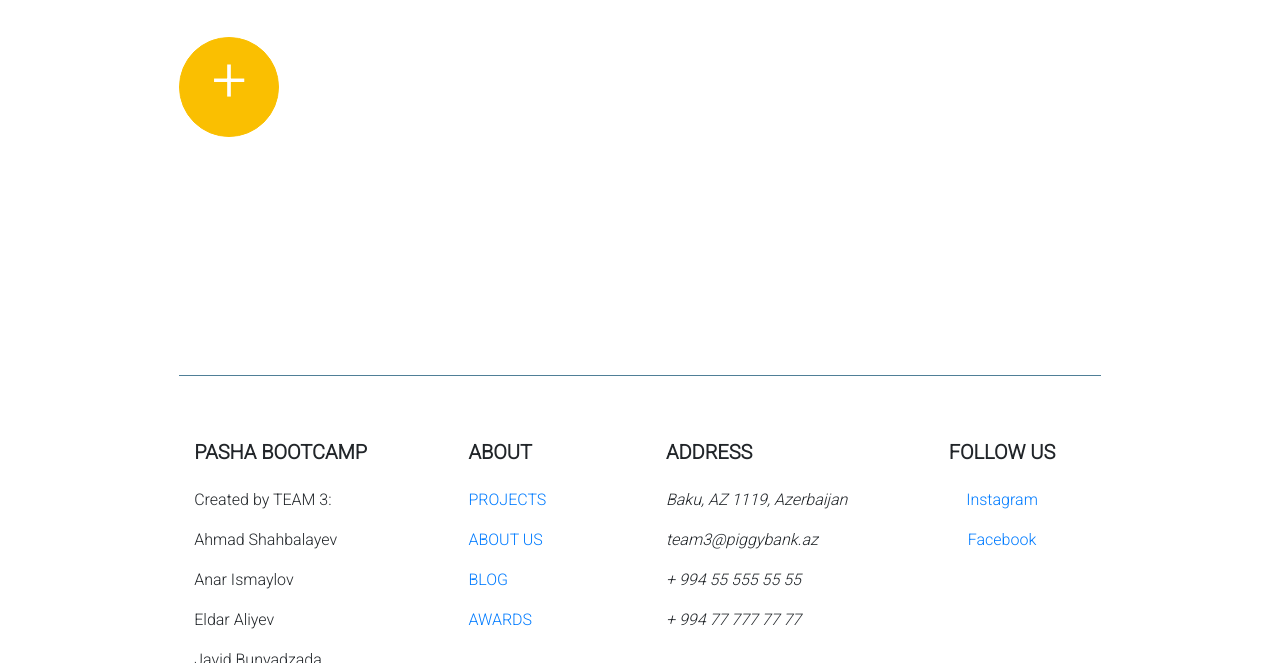
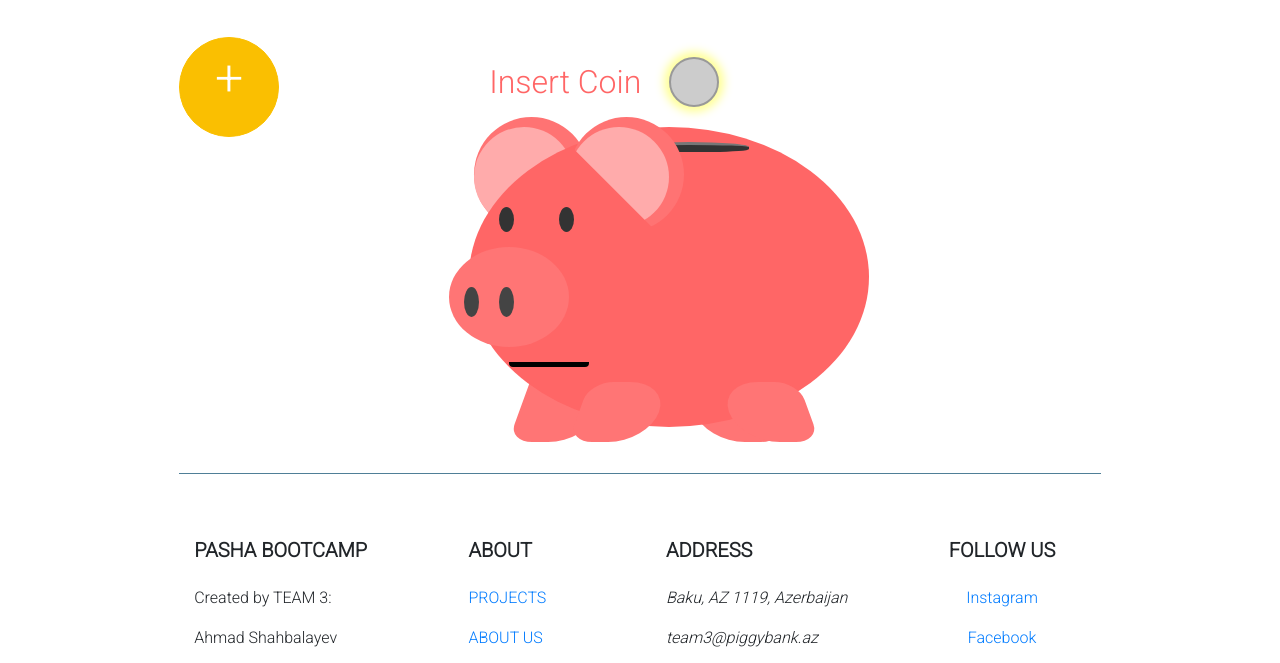
Before and after one commit to Grulice/BC_M4_2-PiggyBank-Team3, a website built with webpack: page index.html in a window 1280 px wide. Shown: the part 93-756 px from the top of the page. Built offline with nearby package versions, Linux system fonts and the light colour scheme.

Commit message:
last commit animation

```diff
--- a/index.html
+++ b/index.html
@@ -1,21 +1,24 @@
 <!DOCTYPE html>
 <html lang="en">
+
 <head>
   <meta charset="UTF-8" />
   <meta name="viewport" content="width=device-width, initial-scale=1.0" />
-    <link
-      href="https://stackpath.bootstrapcdn.com/bootstrap/4.4.1/css/bootstrap.min.css"
-      rel="stylesheet"
-      integrity="sha384-Vkoo8x4CGsO3+Hhxv8T/Q5PaXtkKtu6ug5TOeNV6gBiFeWPGFN9MuhOf23Q9Ifjh"
-      crossorigin="anonymous"
-    />
+  <link href="https://stackpath.bootstrapcdn.com/bootstrap/4.4.1/css/bootstrap.min.css" rel="stylesheet"
+    integrity="sha384-Vkoo8x4CGsO3+Hhxv8T/Q5PaXtkKtu6ug5TOeNV6gBiFeWPGFN9MuhOf23Q9Ifjh" crossorigin="anonymous" />
   <link href="https://fonts.googleapis.com/css2?family=Roboto:wght@300&display=swap" rel="stylesheet">
   <link rel="stylesheet" href="style.css" />
   <link rel="stylesheet" href="pigWait.css" />
   <script src="dist/main.js" defer></script>
+  <script src="https://cdnjs.cloudflare.com/ajax/libs/prefixfree/1.0.7/prefixfree.min.js" defer></script>
+  <script src='https://cdnjs.cloudflare.com/ajax/libs/jquery/2.1.3/jquery.min.js' defer></script>
+  <script src="pig_icon/important/script.js" defer></script>
   <link rel="stylesheet" href="animate.css">
+  <link rel="stylesheet" href="https://cdnjs.cloudflare.com/ajax/libs/normalize/5.0.0/normalize.min.css">
+  <link rel="stylesheet" href="pig_icon/important/style.css">
   <title>Сайт Копилка</title>
 </head>
+
 <body>
   <header class="header-of-page">
     <img src="./images/pig.png" class="logo" alt="piggy-logo" />
@@ -31,6 +34,58 @@
       <p class="plus">+</p>
     </button>
     <main class="plan-container">
+      <div class='piggy-boom'>
+        <div class='pig-anime'>
+          <div id="coin"></div>
+          <h1>Insert Coin</h1>
+          <div class="piggy">
+            <div class="insert"></div>
+            <div class="cover"></div>
+            <div class="coin-cover"></div>
+            <div class="left-ear">
+              <div class="outset"></div>
+              <div class="inset"></div>
+            </div>
+            <div class="right-ear">
+              <div class="outset"></div>
+              <div class="inset"></div>
+            </div>
+            <div class="eye1"></div>
+            <div class="eye2"></div>
+            <div class="nose">
+              <div class="nostril1"></div>
+              <div class="nostril2"></div>
+            </div>
+            <div class="mouth"></div>
+
+            <div id="blush"></div>
+
+            <div class="foot foot1"></div>
+            <div class="foot foot2"></div>
+            <div class="foot foot3"></div>
+            <div class="foot foot4"></div>
+          </div>
+
+          <div class="money" id="bill1">
+            <div class="pres"></div>
+          </div>
+          <div class="money" id="bill2">
+            <div class="pres"></div>
+          </div>
+          <div class="money" id="bill3">
+            <div class="pres"></div>
+          </div>
+          <div class="money" id="bill4">
+            <div class="pres"></div>
+          </div>
+          <div class="money" id="bill5">
+            <div class="pres"></div>
+          </div>
+          <div class="money" id="bill6">
+            <div class="pres"></div>
+          </div>
+        </div>
+      </div>
       <!-- Here will be items added by JavaScript-->
       <div class="pop-up hidden">
         <button type="button" class="close" aria-label="Close">
@@ -58,8 +113,8 @@
             <div class="calc-div">
               <button id="calc-option" class="btn btn-primary" type="submit">Рассчитать</button>
               <svg id="loading-icon" class="hidden" aria-hidden="true" focusable="false" data-prefix="far"
-                          data-icon="clock" class="svg-inline--fa fa-clock fa-w-16" role="img"
-                          xmlns="http://www.w3.org/2000/svg" viewBox="0 0 512 512">
+                data-icon="clock" class="svg-inline--fa fa-clock fa-w-16" role="img" xmlns="http://www.w3.org/2000/svg"
+                viewBox="0 0 512 512">
                 <path fill="currentColor"
                   d="M256 8C119 8 8 119 8 256s111 248 248 248 248-111 248-248S393 8 256 8zm0 448c-110.5 0-200-89.5-200-200S145.5 56 256 56s200 89.5 200 200-89.5 200-200 200zm61.8-104.4l-84.9-61.7c-3.1-2.3-4.9-5.9-4.9-9.7V116c0-6.6 5.4-12 12-12h32c6.6 0 12 5.4 12 12v141.7l66.8 48.6c5.4 3.9 6.5 11.4 2.6 16.8L334.6 349c-3.9 5.3-11.4 6.5-16.8 2.6z">
                 </path>
@@ -137,7 +192,8 @@
               </g>
               <g id="tail">
                 <g>
-                              <path class="st2" d="M1520.6,930.2c25.2,9.4,53.8,16.8,80.8,14.9c17.6-1.2,34.4-7.4,45.2-22.1c11.9-16.2,10.8-37.7,6.4-56.4
+                  <path class="st2"
+                    d="M1520.6,930.2c25.2,9.4,53.8,16.8,80.8,14.9c17.6-1.2,34.4-7.4,45.2-22.1c11.9-16.2,10.8-37.7,6.4-56.4
              c-4-17.2-12.5-33.3-26.2-44.7c-8.8-7.4-20-13.7-31.7-8.8c-9.6,4.1-14.2,13.7-17.4,23c-6.2,18-4.3,38.2,2.7,55.8
              c7.6,19,23.2,38.8,43.1,46c22.4,8.1,46.3-1.3,59.8-20.1c12.8-17.8,16.1-40,13-61.4c-0.8-5.4-7.6-8.3-12.3-7
              c-5.7,1.6-7.8,6.9-7,12.3c0.2,1.7,0-0.3-0.1-0.5c0.1,0.7,0.2,1.5,0.2,2.2c0.1,1.4,0.2,2.8,0.3,4.2c0.2,4,0.1,8.1-0.4,12.1
@@ -296,9 +352,7 @@
             <a href="https://www.instagram.com/coding_bootcamp/">Instagram</a>
           </p>
           <p>
-              <a href="https://www.facebook.com/PASHACodingbootcamp/"
-                >Facebook</a
-              >
+            <a href="https://www.facebook.com/PASHACodingbootcamp/">Facebook</a>
           </p>
         </div>
         <!-- Grid column -->
@@ -316,4 +370,5 @@
   </footer>
   <!-- Footer -->
 </body>
+
 </html>
--- /dev/null
+++ b/pig_icon/important/style.css
@@ -0,0 +1,346 @@
+body {
+  overflow-x: hidden;
+}
+
+h1 {
+  font-weight: normal;
+  color: rgb(255,102,102);
+  position: absolute;
+  left: 45%;
+  margin-left: -180px;
+  top: 15px;
+}
+
+#coin {
+  width: 50px;
+  height: 50px;
+  border-radius: 50%;
+  background: #ccc;
+  border: #999 solid 2px;
+  top: 30px;
+  left: 45%;
+  position: absolute;
+  animation: glow 1s alternate infinite;
+  cursor: pointer;
+  z-index: 3;
+}
+#coin.active {
+  animation: none;
+}
+
+.money {
+  width: 120px;
+  height: 60px;
+  position: absolute;
+  z-index: -1;
+  border: solid 2px #006600;
+}
+.money .pres {
+  margin: 0 auto;
+  margin-top: 10px;
+  height: 40px;
+  width: 30px;
+  background: #006600;
+  border-radius: 50%;
+}
+.money#bill1 {
+  background: #009933;
+  left: 50%;
+  top: 200px;
+  transform: rotate(20deg);
+}
+.money#bill1.fly {
+  animation: billfly1 1s infinite;
+}
+.money#bill2 {
+  background: #009933;
+  left: 50%;
+  top: 200px;
+  transform: rotate(-10deg);
+}
+.money#bill2.fly {
+  animation: billfly2 1s infinite;
+}
+.money#bill3 {
+  background: #009933;
+  left: 50%;
+  top: 200px;
+  transform: rotate(40deg);
+}
+.money#bill3.fly {
+  animation: billfly3 1s infinite;
+}
+.money#bill4 {
+  background: #009933;
+  left: 50%;
+  top: 200px;
+  transform: rotate(5deg);
+}
+.money#bill4.fly {
+  animation: billfly4 1s infinite;
+}
+.money#bill5 {
+  background: #009933;
+  left: 50%;
+  top: 200px;
+  transform: rotate(-30deg);
+}
+.money#bill5.fly {
+  animation: billfly5 1s infinite;
+}
+.money#bill6 {
+  background: #009933;
+  left: 50%;
+  top: 200px;
+  transform: rotate(-10deg);
+}
+.money#bill6.fly {
+  animation: billfly6 1s infinite;
+}
+
+.piggy {
+  width: 400px;
+  height: 300px;
+  background: #FF6666;
+  border-radius: 50%;
+  margin: 0 auto;
+  margin-top: 100px;
+  position: relative;
+  left: -5%;
+}
+.piggy .insert {
+  width: 120px;
+  height: 10px;
+  left: 160px;
+  top: 15px;
+  position: absolute;
+  background: #333;
+  border-top: solid 3px #777;
+  border-radius: 50% 50% 30% 30%;
+}
+.piggy .cover {
+  background: #FF6666;
+  width: 115px;
+  height: 50px;
+  position: absolute;
+  top: 55px;
+  left: 70px;
+  transform: rotate(45deg);
+  z-index: 6;
+}
+.piggy .coin-cover {
+  position: absolute;
+  z-index: 4;
+  background: #FF6666;
+  height: 80px;
+  width: 80px;
+  left: 190px;
+  top: 28px;
+}
+.piggy .right-ear, .piggy .left-ear {
+  border-radius: 50%;
+  position: absolute;
+  left: 100px;
+  z-index: 5;
+}
+.piggy .right-ear .inset, .piggy .left-ear .inset {
+  position: absolute;
+  background: #FFABAB;
+  width: 100px;
+  height: 100px;
+  border-radius: 50%;
+}
+.piggy .right-ear .outset, .piggy .left-ear .outset {
+  position: absolute;
+  background: #FF7373;
+  width: 115px;
+  height: 115px;
+  top: -10px;
+  border-radius: 50%;
+}
+.piggy .left-ear {
+  left: 5px;
+  z-index: -1;
+}
+.piggy .eye1 {
+  z-index: 10;
+  position: absolute;
+  background: #333;
+  height: 25px;
+  width: 15px;
+  border-radius: 50%;
+  top: 80px;
+  left: 30px;
+}
+.piggy .eye2 {
+  z-index: 10;
+  position: absolute;
+  background: #333;
+  height: 25px;
+  width: 15px;
+  border-radius: 50%;
+  top: 80px;
+  left: 90px;
+}
+.piggy .nose {
+  position: absolute;
+  top: 120px;
+  left: -20px;
+  width: 120px;
+  height: 100px;
+  border-radius: 50%;
+  background: #FF7575;
+}
+.piggy .nose .nostril1 {
+  position: absolute;
+  background: #444;
+  height: 30px;
+  width: 15px;
+  border-radius: 50%;
+  top: 40px;
+  left: 15px;
+}
+.piggy .nose .nostril2 {
+  position: absolute;
+  background: #444;
+  height: 30px;
+  width: 15px;
+  border-radius: 50%;
+  top: 40px;
+  left: 50px;
+}
+.piggy #blush {
+  position: absolute;
+  width: 50px;
+  height: 50px;
+  background: #FF3333;
+  top: 150px;
+  left: 120px;
+  border-radius: 50%;
+  box-shadow: 0 0 20px 10px #FF3333;
+  display: none;
+}
+.piggy .mouth {
+  position: absolute;
+  width: 80px;
+  height: 80px;
+  background: transparent;
+  border-bottom: black solid 5px;
+  border-radius: 0 0 5% 5%;
+  bottom: 60px;
+  left: 40px;
+}
+.piggy .mouth.smile {
+  animation: smile 1s ease forwards;
+}
+.piggy .foot {
+  height: 60px;
+  width: 80px;
+  position: absolute;
+  bottom: -15px;
+}
+.piggy .foot.foot1 {
+  z-index: -1;
+  left: 50px;
+  background: #FF7575;
+  border-radius: 0 0 50% 30%;
+  transform: skew(-20deg);
+}
+.piggy .foot.foot2 {
+  z-index: -1;
+  left: 225px;
+  background: #FF7575;
+  border-radius: 0 0 30% 50%;
+  transform: skew(20deg);
+}
+.piggy .foot.foot3 {
+  z-index: 2;
+  left: 110px;
+  background: #FF7575;
+  border-radius: 30% 50% 50% 30%;
+  transform: skew(-20deg);
+}
+.piggy .foot.foot4 {
+  z-index: 2;
+  left: 260px;
+  background: #FF7575;
+  border-radius: 50% 30% 30% 50%;
+  transform: skew(20deg);
+}
+
+@keyframes glow {
+  from {
+    box-shadow: 0 0 10px #FFFF94;
+  }
+  to {
+    box-shadow: 0 0 10px 5px #FFFF94;
+  }
+}
+@keyframes smile {
+  from {
+    border-radius: 0 0 5% 5%;
+  }
+  to {
+    border-radius: 0 0 50% 20%;
+  }
+}
+@keyframes billfly1 {
+  from {
+    left: 50%;
+    top: 200px;
+  }
+  to {
+    left: 110%;
+    top: 300px;
+  }
+}
+@keyframes billfly2 {
+  from {
+    left: 50%;
+    top: 200px;
+  }
+  to {
+    left: 110%;
+    top: 150px;
+  }
+}
+@keyframes billfly3 {
+  from {
+    left: 50%;
+    top: 200px;
+  }
+  to {
+    left: 110%;
+    top: 180px;
+  }
+}
+@keyframes billfly4 {
+  from {
+    left: 50%;
+    top: 200px;
+  }
+  to {
+    left: 110%;
+    top: 100px;
+  }
+}
+@keyframes billfly5 {
+  from {
+    left: 50%;
+    top: 200px;
+  }
+  to {
+    left: 110%;
+    top: 190px;
+  }
+}
+@keyframes billfly6 {
+  from {
+    left: 50%;
+    top: 200px;
+  }
+  to {
+    left: 110%;
+    top: 250px;
+  }
+}
--- a/style.css
+++ b/style.css
@@ -63,8 +63,9 @@ body {
 }
 
 .plus {
-  font-size: 62px;
+  font-size: 50px;
   color: white;
+  padding: 10px;
 }
 
 .plan-container {
@@ -171,7 +172,7 @@ hr {
 
 .pop-up {
   position: absolute;
-  top: 28%;
+  top: 20%;
   left: 26%;
   display: flex;
   justify-content: space-between;
@@ -183,6 +184,12 @@ hr {
   z-index: 999;
   background-color: blanchedalmond;
   border: 1px solid black;
+}
+
+.piggy-boom {
+  width:100%;
+  position: relative;
+  margin: 0 auto;
 }
 
 .table tbody tr th {
```
Also changed, not shown: pig_icon/important/index.html (added, +66 -0 lines), pig_icon/important/script.js (added, +44 -0 lines). Lines whose indentation alone changed are shown as unchanged.
